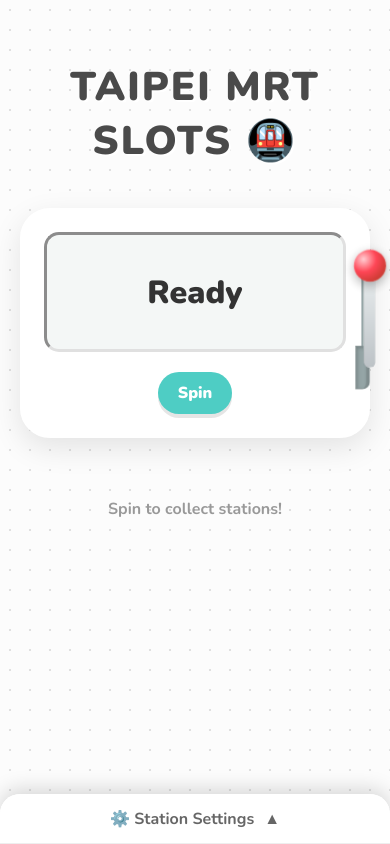
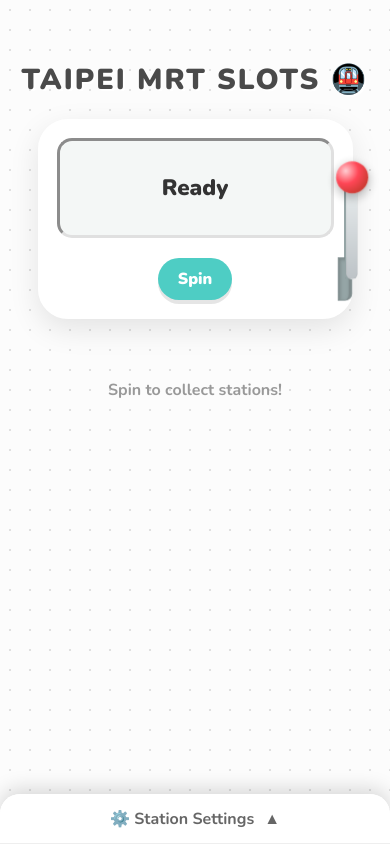
Before and after one commit to guanyiiiii-0225/Taipei-MRT-Lucky-Station-Picker, a plain HTML site: page index.html in a window 390 px wide. Drawn offline with nearby package versions, Linux system fonts and the light colour scheme; a web font is replaced by a local one.

Commit message:
Modify mainDisplay styles for RWD

```diff
--- a/index.html
+++ b/index.html
@@ -187,8 +187,12 @@
             font-size: 2rem;
             font-weight: 900;
             color: #333;
-            white-space: nowrap;
+            white-space: normal;
+            text-align: center;
+            line-height: 1.3;
+            word-break: keep-all;
             padding: 0 10px;
+            width: 100%;
         }
 
         .controls { display: flex; gap: 15px; justify-content: center; flex-wrap: wrap; }
@@ -213,6 +217,13 @@
         #resetBtn { background-color: #ffe66d; color: #555; display: none; }
 
         @media (max-width: 600px) {
+            h1 { font-size: 1.8rem; margin-bottom: 20px; }
+            .slot-machine-wrapper { max-width: 90%; }
+            .slot-machine-container { padding: 15px; }
+            .display-window { height: 100px; }
+
+            #mainDisplay { font-size: 1.4rem; }
+
             .lever-structure {
                 right: -40px;
                 transform: scale(0.7) translateZ(40px);
```
